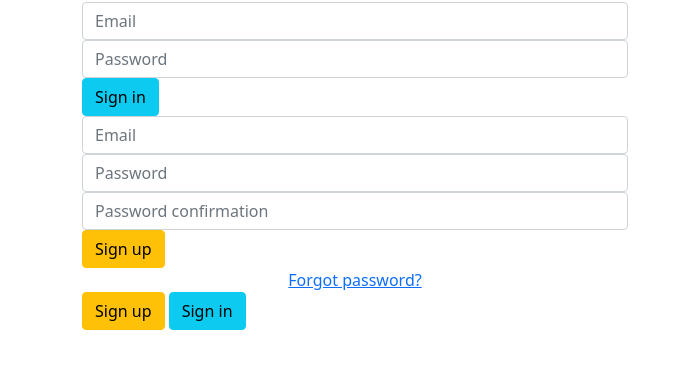
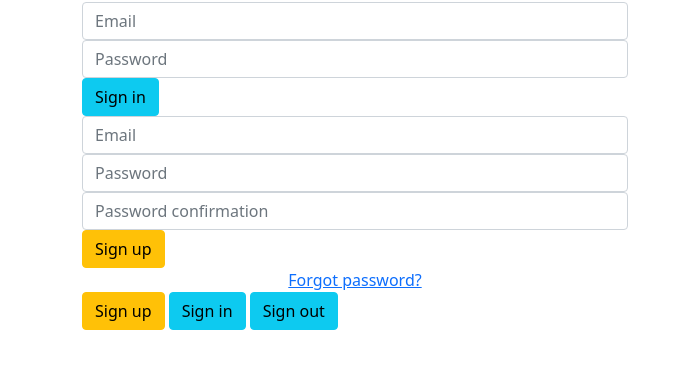
Before and after one commit to rosydiazl/Favorite-Words-Collection-FE, a website built with webpack: page index.html in a window 1280 px wide. Shown: the part 54-422 px from the top of the page, without its empty margins (0-688 px from the left). Built offline with nearby package versions, Linux system fonts and the light colour scheme.

Commit message:
Add sign-out button to HTML file

```diff
--- a/index.html
+++ b/index.html
@@ -45,6 +45,7 @@
 
                 <span class="btn btn-warning btn-signup">Sign up</span>
                 <span class="btn btn-info btn-login hidden">Sign in</span>
+                <button id="sign-out" type="submit" class="btn btn-info btn-block">Sign out</button>
               </div><!-- tile -->
             </div><!-- col-6 -->
           </div><!-- row -->
```
